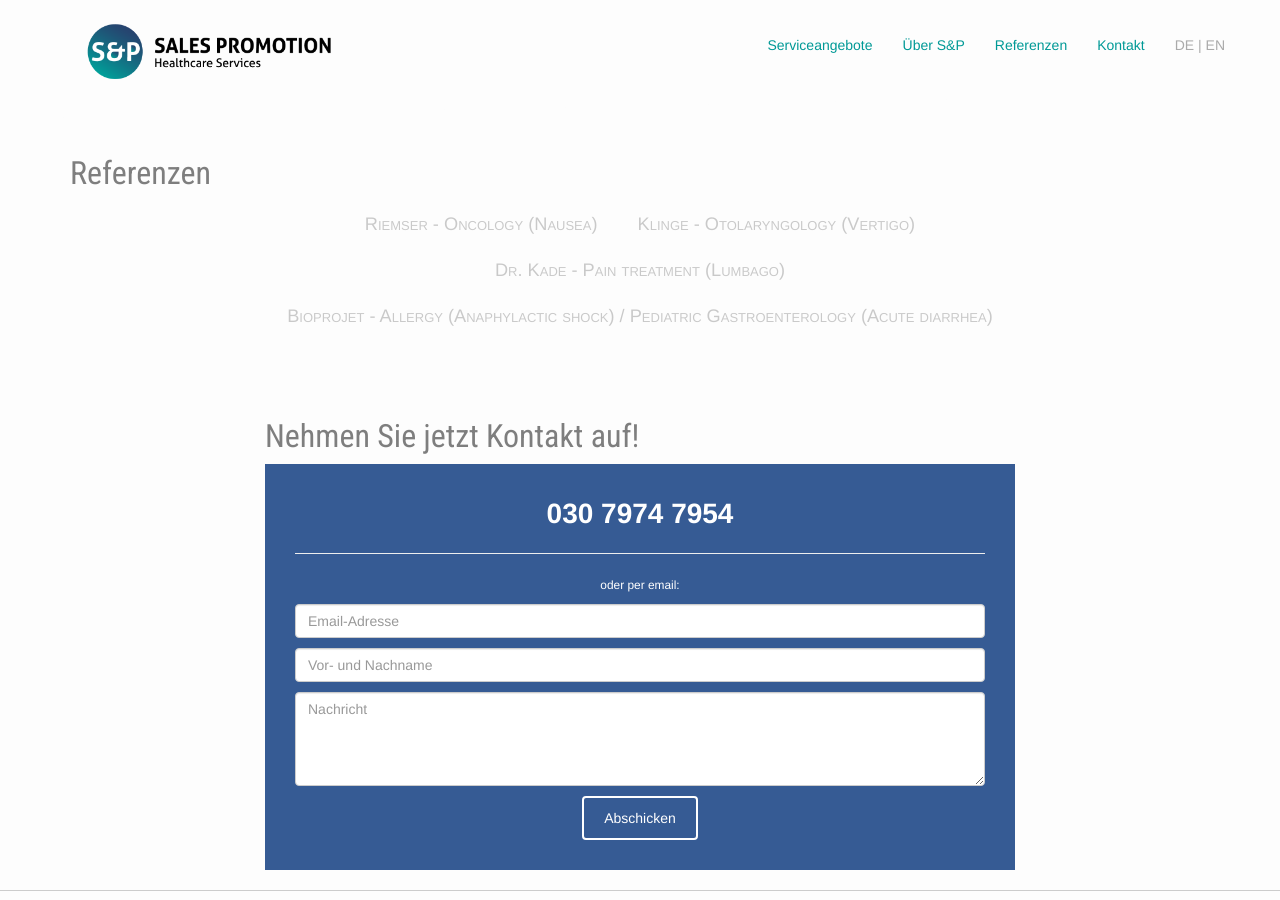
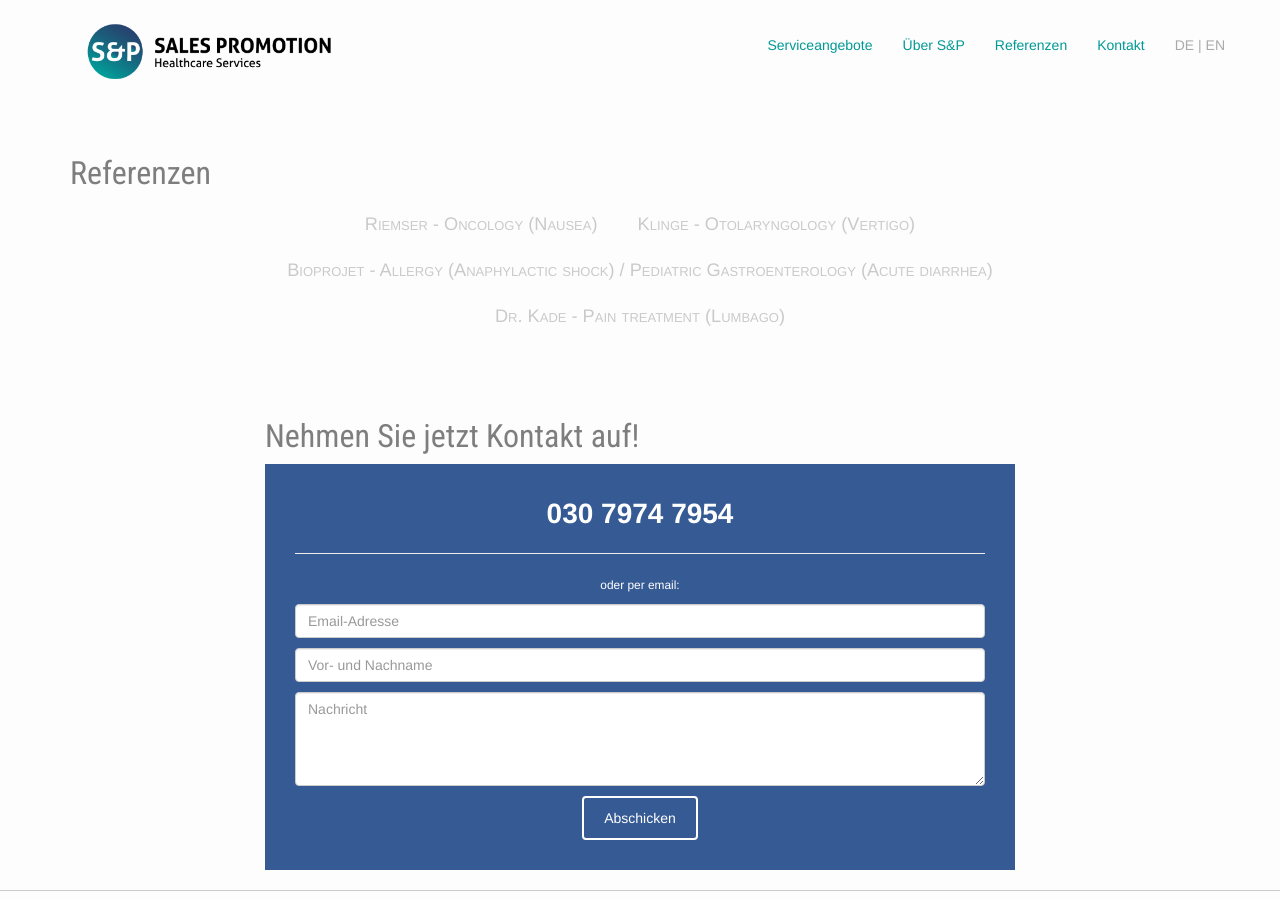
Before and after one commit to samlawski/sp-healthcare, a Jekyll site: the page built from index.html, in a window 1280 px wide and 900 px high, scrolled down 1300 px. Built offline with Jekyll 4.4.1, drawn with Linux system fonts in a browser that asks for light colours; nearby versions of some CDN libraries; part of the change alters nothing that is shown.

```diff
--- a/_data/referenzen.yml
+++ b/_data/referenzen.yml
@@ -1,4 +1,4 @@
 - name: "Riemser\t-\tOncology (Nausea)"
 - name: Klinge - Otolaryngology (Vertigo)
+- name: "Bioprojet\t-\tAllergy (Anaphylactic shock) / Pediatric Gastroenterology (Acute diarrhea)"
 - name: "Dr. Kade\t-\tPain treatment (Lumbago)"
-- name: "Bioprojet\t-\tAllergy (Anaphylactic shock) / Pediatric Gastroenterology (Acute diarrhea)"
```
